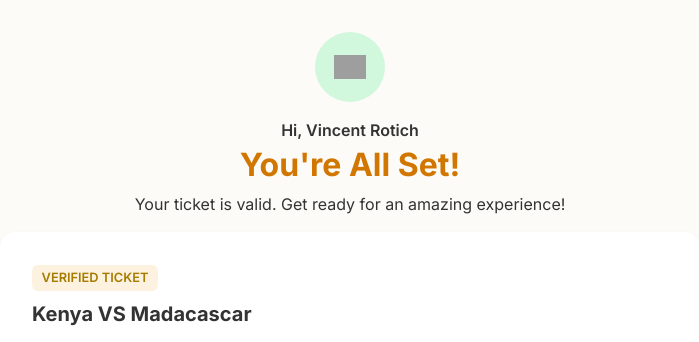
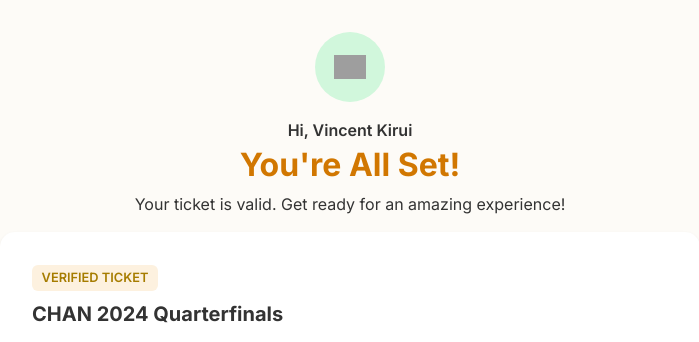
Before and after one commit to mwendwapaxful9/vincentrotich, a website: page public/index.html in a window 1280 px wide. Shown: the top 342 px of the page, without its empty margins (290-989 px from the left). Drawn offline with nearby package versions, Linux system fonts and the light colour scheme; grey boxes are pictures that could not be loaded.

Commit message:
Update index.html

```diff
--- a/public/index.html
+++ b/public/index.html
@@ -110,14 +110,14 @@
     </div>
 
     <div class="heading">
-        <p class="mb-1 fw-semibold">Hi, Vincent Rotich</p>
+        <p class="mb-1 fw-semibold">Hi, Vincent Kirui</p>
         <h2>You're All Set!</h2>
         <p>Your ticket is valid. Get ready for an amazing experience!</p>
     </div>
 
     <div class="ticket-card shadow-sm">
         <div class="verified-tag">VERIFIED TICKET</div>
-        <div class="ticket-title">Kenya VS Madacascar</div>
+        <div class="ticket-title">CHAN 2024 Quarterfinals</div>
         <div class="ticket-info mt-3">
             <p><i class="bi bi-calendar-event"></i> Fri, 22 Aug 2025 – 17:00:00</p>
             <p><i class="bi bi-geo-alt"></i> Venue: Moi International Sports Center</p>
```
